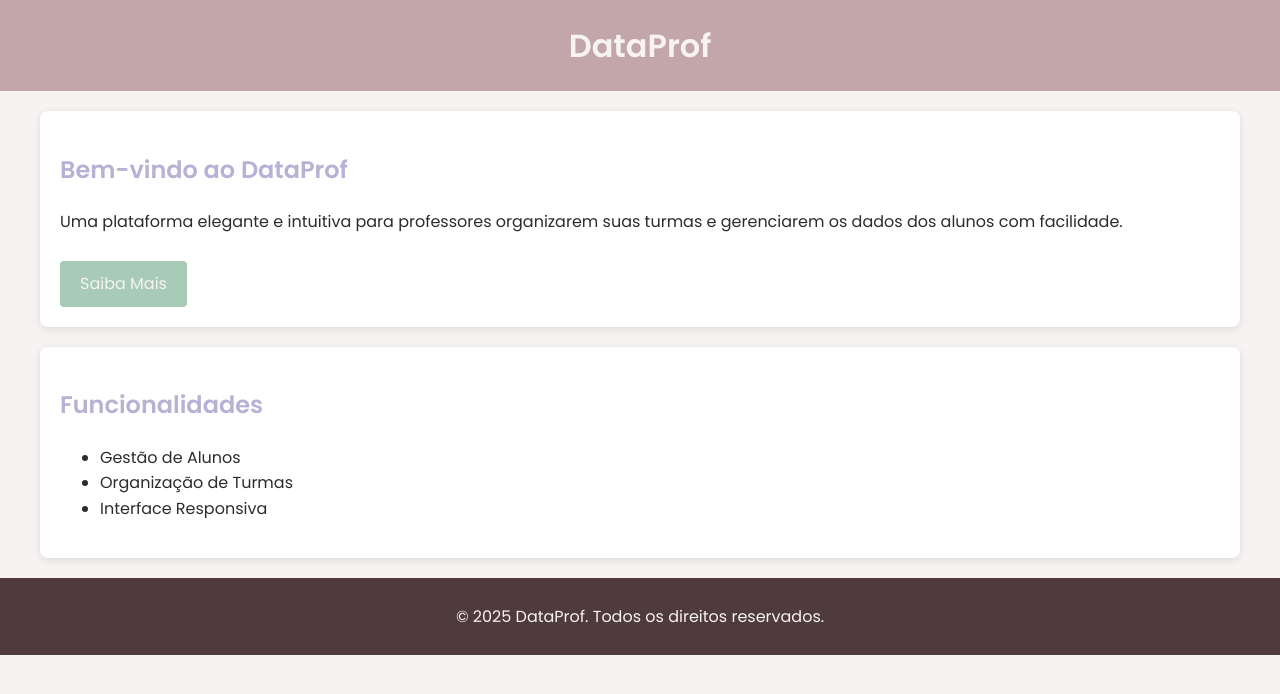
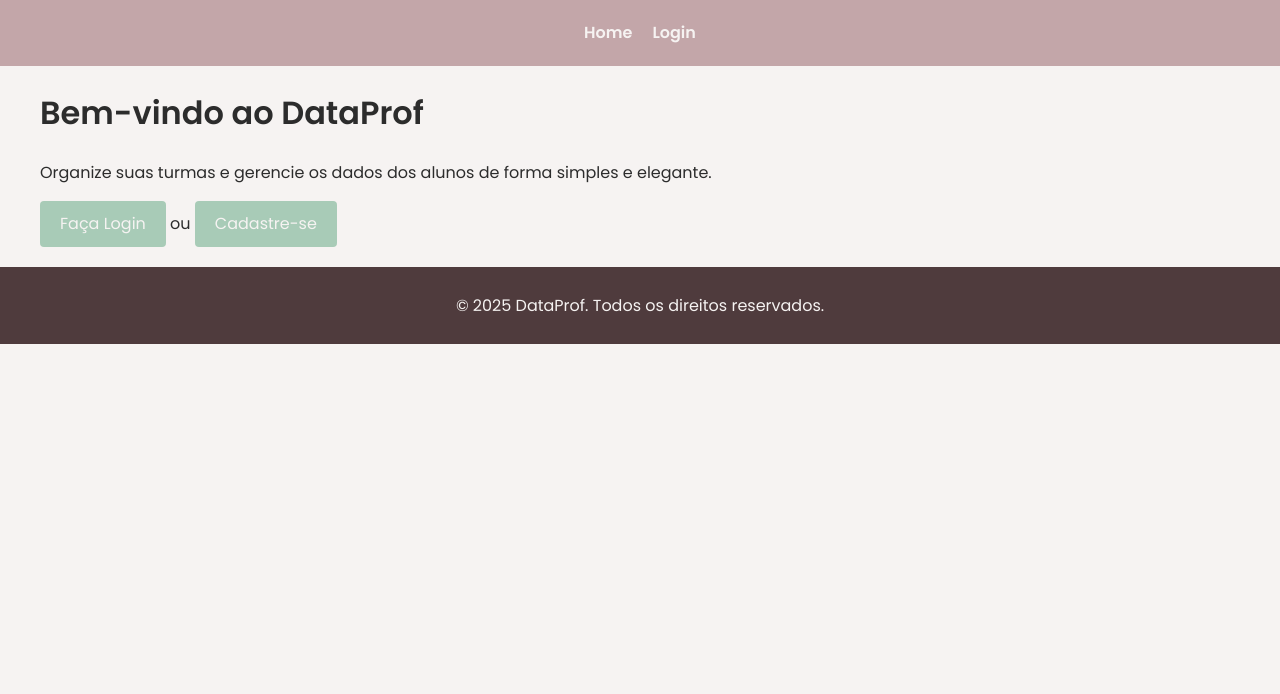
Before and after one commit to EduCostaProg/Sistema_DataProf, a Django app: page / in a window 1280 px wide. Shown: the top 694 px of the page. Run offline with Django 5.2, Linux system fonts and the light colour scheme.

Commit message:
Add user signup functionality and update templates
- Implemented SignUpView for user registration using Django's UserCreationForm.
- Updated settings to include template directory.
- Added URL routing for accounts.
- Changed home view to render a new home template.
- Removed unused base.html template.

```diff
--- /dev/null
+++ b/accounts/urls.py
@@ -0,0 +1,9 @@
+from django.urls import path
+from django.contrib.auth import views as auth_views
+from .views import SignUpView
+
+urlpatterns = [
+    path('login/', auth_views.LoginView.as_view(template_name='accounts/login.html'), name='login'),
+    path('logout/', auth_views.LogoutView.as_view(), name='logout'),
+    path('signup/', SignUpView.as_view(), name='signup'),
+]
--- a/data_prof/settings.py
+++ b/data_prof/settings.py
@@ -57,13 +57,14 @@ ROOT_URLCONF = 'data_prof.urls'
 TEMPLATES = [
     {
         'BACKEND': 'django.template.backends.django.DjangoTemplates',
-        'DIRS': [],
+        'DIRS': [BASE_DIR / 'templates'],
         'APP_DIRS': True,
         'OPTIONS': {
             'context_processors': [
                 'django.template.context_processors.request',
                 'django.contrib.auth.context_processors.auth',
                 'django.contrib.messages.context_processors.messages',
+                'django.template.context_processors.request',
             ],
         },
     },
--- a/data_prof/urls.py
+++ b/data_prof/urls.py
@@ -4,4 +4,5 @@ from django.urls import path, include
 urlpatterns = [
     path('admin/', admin.site.urls),
     path('', include('pages.urls')),
+    path('accounts/', include('accounts.urls')),
 ]
--- /dev/null
+++ b/pages/templates/pages/home.html
@@ -0,0 +1,16 @@
+{% extends "base.html" %}
+
+{% block title %}Home - DataProf{% endblock %}
+
+{% block content %}
+  <h1>Bem-vindo ao DataProf</h1>
+  <p>Organize suas turmas e gerencie os dados dos alunos de forma simples e elegante.</p>
+  {% if not user.is_authenticated %}
+    <p>
+      <a href="{% url 'login' %}" class="btn">Faça Login</a>
+      ou <a href="{% url 'signup' %}" class="btn">Cadastre-se</a>
+    </p>
+  {% else %}
+    <p>Você está logado. Acesse seu painel de controle para gerenciar as turmas.</p>
+  {% endif %}
+{% endblock %}
--- a/pages/views.py
+++ b/pages/views.py
@@ -4,4 +4,4 @@ from django.shortcuts import render
 from django.shortcuts import render
 
 def home(request):
-    return render(request, 'pages/base.html')
+    return render(request, 'pages/home.html')
--- a/pages/templates/pages/base.html
+++ b/templates/base.html
@@ -3,8 +3,8 @@
 <head>
   <meta charset="UTF-8">
   <meta name="viewport" content="width=device-width, initial-scale=1">
-  <title>DataProf - Educação</title>
-  <!-- Importando a fonte Poppins do Google Fonts -->
+  <title>{% block title %}DataProf{% endblock %}</title>
+  <!-- Importando a fonte Poppins -->
   <link rel="preconnect" href="https://fonts.googleapis.com">
   <link rel="preconnect" href="https://fonts.gstatic.com" crossorigin>
   <link href="https://fonts.googleapis.com/css2?family=Poppins:wght@400;600&display=swap" rel="stylesheet">
@@ -34,10 +34,23 @@
       text-align: center;
     }
 
-    header h1 {
+    header nav ul {
+      list-style: none;
       margin: 0;
-      font-size: 2rem;
+      padding: 0;
+      display: flex;
+      justify-content: center;
+      gap: 20px;
+    }
+
+    header nav ul li a {
+      text-decoration: none;
       color: var(--fundo-claro);
+      font-weight: 600;
+    }
+
+    header nav ul li a:hover {
+      color: var(--destaque);
     }
 
     .container {
@@ -55,10 +68,6 @@
       margin-bottom: 20px;
     }
 
-    .card h2 {
-      color: var(--secundaria);
-    }
-
     .btn {
       display: inline-block;
       padding: 10px 20px;
@@ -67,7 +76,6 @@
       text-decoration: none;
       border-radius: 4px;
       transition: background-color 0.3s;
-      margin-top: 10px;
     }
 
     .btn:hover {
@@ -80,38 +88,26 @@
       text-align: center;
       padding: 10px;
     }
-
-    /* Responsividade */
-    @media (max-width: 768px) {
-      header h1 {
-        font-size: 1.5rem;
-      }
-      .card {
-        padding: 15px;
-      }
-    }
   </style>
 </head>
 <body>
   <header>
-    <h1>DataProf</h1>
+    <nav>
+      <ul>
+        <li><a href="{% url 'home' %}">Home</a></li>
+        {% if user.is_authenticated %}
+          <li><a href="{% url 'logout' %}">Sair</a></li>
+        {% else %}
+          <li><a href="{% url 'login' %}">Login</a></li>
+        {% endif %}
+      </ul>
+    </nav>
   </header>
 
   <div class="container">
-    <section class="card">
-      <h2>Bem-vindo ao DataProf</h2>
-      <p>Uma plataforma elegante e intuitiva para professores organizarem suas turmas e gerenciarem os dados dos alunos com facilidade.</p>
-      <a href="#" class="btn">Saiba Mais</a>
-    </section>
-
-    <section class="card">
-      <h2>Funcionalidades</h2>
-      <ul>
-        <li>Gestão de Alunos</li>
-        <li>Organização de Turmas</li>
-        <li>Interface Responsiva</li>
-      </ul>
-    </section>
+    {% block content %}
+      <!-- Conteúdo específico da página -->
+    {% endblock %}
   </div>
 
   <footer>
```
Also changed, not shown: accounts/templates/accounts/login.html (added, +10 -0 lines), accounts/templates/accounts/signup.html (added, +28 -0 lines), accounts/views.py (+8 -0 lines).
